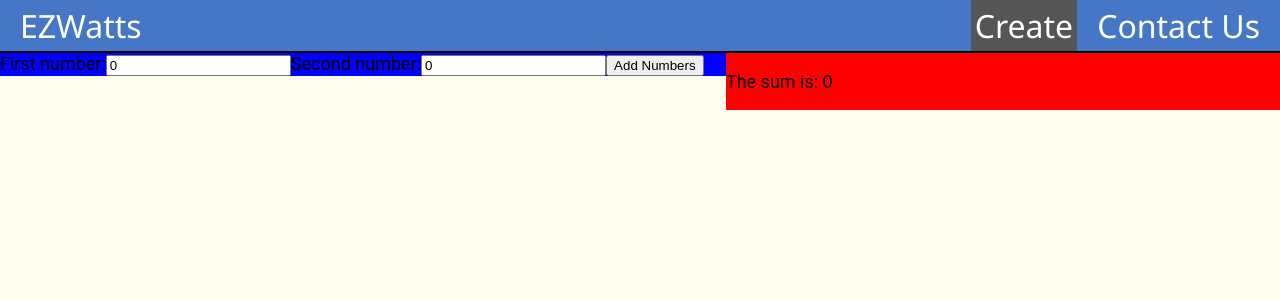
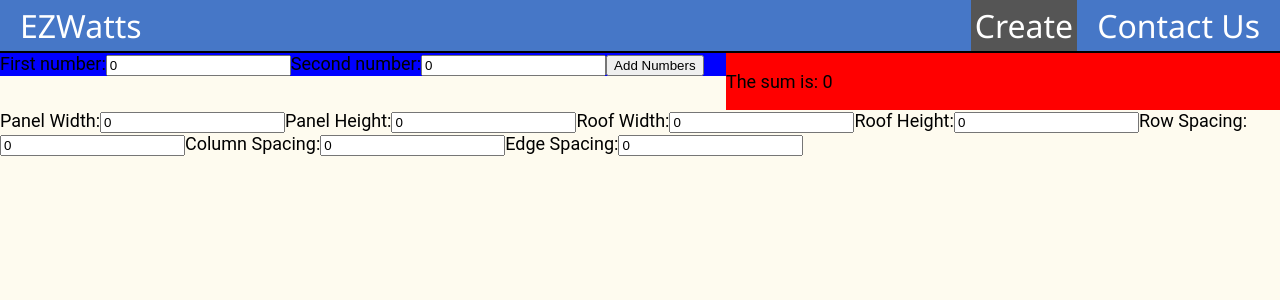
Before and after one commit to UMBC-447-Software-Engineering-Team/447-project.v1, a React (Create React App) app: page /create/Create in a window 1280 px wide. Shown: the top 300 px of the page. Built offline with nearby package versions, Linux system fonts and the light colour scheme.

Commit message:
Added panel drawing stuff
Not working 100%yet

```diff
--- a/src/components/PanelDrawing.js
+++ b/src/components/PanelDrawing.js
@@ -1,37 +1,29 @@
+import React, { useState, useRef, useEffect } from 'react';
 
+export function PanelDrawing() {
+  const [panelWidth, setPanelWidth] = useState(0);
+  const [panelHeight, setPanelHeight] = useState(0);
+  const [roofWidth, setRoofWidth] = useState(0);
+  const [roofHeight, setRoofHeight] = useState(0);
+  const [rowSpacing, setRowSpacing] = useState(0);
+  const [columnSpacing, setColumnSpacing] = useState(0);
+  const [edgeSpacing, setEdgeSpacing] = useState(0);
 
-  import React, { useLayoutEffect, useState } from "react";
-  //canvas size does not change
-  let canvasWidth = 600;
-  let canvasHeight = 600;
+  const canvasRef = useRef(null);
 
-  //user input width = 10 ft -> 120 in
-  //user input height = 12 ft -> 144 in
-  //scale height and width 1 unit = 1 in
+  useEffect(() => {
+    const canvas = canvasRef.current;
+    const ctx = canvas.getContext('2d');
 
-  let buildingWidth = 600;
-  let buildingHeight = 600;
-
-  //panel size based on user selection
-  //using let - cant reassign variable
-  let panelWidth = 20;
-  let panelHeight = 10;
-
-  //spacing
-  var sBuildingEdge = 20;
-  var sPanelRow = 30;
-  var sPanelCol = 10;
+    ctx.clearRect(0, 0, canvas.width, canvas.height);
 
     //juristiction
-  var juristictionWidth = panelWidth + sPanelCol; //expected = 30
-  var juristictionHeight = panelHeight + sPanelRow; //expected = 40
+    const juristictionWidth = panelWidth + columnSpacing; //expected = 30
+    const juristictionHeight = panelHeight + rowSpacing; //expected = 40
 
-  //how many calculation
-  //(buildingWidth(100) - (sBuildingEdge(20)*2))/juristictionWidth
-  //(buildingHeight(170) - (sBuildingEdge(20)*2))/juristictionHeight
-  //How many rows and columns of panel juristiction
-  var pColumnCount  = Math.floor(((buildingWidth - (sBuildingEdge*2))+sPanelCol)/juristictionWidth); //expected 2
-  var pRowCount= Math.floor(((buildingHeight - (sBuildingEdge*2))+sPanelRow)/juristictionHeight); //expected 4
+    // Calculate the number of panels that will fit on the roof
+    const numPanelsWide = Math.floor(((roofWidth - (edgeSpacing*2))+columnSpacing)/juristictionWidth);
+    const numPanelsTall = Math.floor((roofHeight - (2 * edgeSpacing) + rowSpacing) / (juristictionHeight));
 
     //empty array thats filled with total panels possible ie pColumnCount * pRowCount
     var panelsArr = {};
@@ -40,84 +32,68 @@
     //starting coordinates for the first top right of the box
     var xCoord = 20;
     var yCoord = 20;
-  for (var i = 0; i < pColumnCount; i++){
+    for (var i = 0; i < numPanelsWide; i++){
         panelsArr[i] = {};
-      for (var j = 0; j < pRowCount; j++){
+        for (var j = 0; j < numPanelsTall; j++){
             panelsArr[i][j] = {x:xCoord, y:yCoord, status:1}; //status 1 = true, 0 = delete
             yCoord = yCoord + juristictionHeight;
         }
         xCoord = xCoord + juristictionWidth;
         yCoord = 20
     }
+    //for visulization of buiilding
+    ctx.strokeRect(0,0,roofWidth,roofHeight);
+    //for visulization of usable building space on building
+    var tempBuildWidth = roofWidth - (edgeSpacing * 2);
+    var tempBuildHeight = roofHeight - (edgeSpacing * 2);
 
-  const View = ({ data }) => {
-      //get values from form and save into numbers needed
-      const buildingWidth = data?.buildingWidth
-      const buildingHeight = data?.buildingHeight
-      const panelWidth = data?.panelWidth
-      const panelHeight = data?.panelHeight
-      const sBuildingEdge = data?.sBuildingEdge
-      const sPanelRow = data?.sPanelRow
-      const sPanelCol = data?.sPanelCol
+    ctx.fillStyle = "green";  //box inside the outer canvas or grid
+    ctx.fillRect(edgeSpacing, edgeSpacing, tempBuildWidth, tempBuildHeight);
 
+    // Draw the panels on the roof
+    for (let i = 0; i < numPanelsTall; i++) {
+      for (let j = 0; j < numPanelsWide; j++) {
+        var tempX = panelsArr[i][j].x;
+        var tempY = panelsArr[i][j].y;
+        //draw panel
+        ctx.fillStyle = "blue";
+        ctx.fillRect(tempX, tempY, panelWidth, panelHeight);
 
-      // useLayoutEffect( () => {
-      //     const canvas = document.getElementById("panelCan");
-      //     const ctx = canvas.getContext("2d");
-
-      //     //for visulization of buiilding
-      //     ctx.strokeRect(0,0,buildingWidth,buildingHeight);
-      //     //for visulization of usable building space on building
-      //     var tempBuildWidth = buildingWidth - (sBuildingEdge * 2);
-      //     var tempBuildHeight = buildingHeight - (sBuildingEdge * 2);
-
-      //     ctx.fillStyle = "green";  //box inside the outer canvas or grid
-      //     ctx.fillRect(sBuildingEdge, sBuildingEdge, tempBuildWidth, tempBuildHeight);
-
-      //     var xCord = panelsArr[1][2].y
-
-      //     for (i = 0; i < pColumnCount; i++){
-      //         //in column
-      //         for (j = 0; j < pRowCount; j++){
-      //             //get x,y cordinates for each panel in row
-      //             var tempX = panelsArr[i][j].x;
-      //             var tempY = panelsArr[i][j].y;
-
-      //             //draw panel
-      //             ctx.fillStyle = "blue";
-      //             ctx.fillRect(tempX, tempY, panelWidth, panelHeight);
-      //         }
-
-      //     }
-      //  });
-
-
+      }
+    }
+  }, [panelWidth, panelHeight, roofWidth, roofHeight, rowSpacing, columnSpacing, edgeSpacing]);
 
     return (
-      // <>
-      // <p>buildingWidth: {buildingWidth}</p>
-      // <canvas
-      //   id="panelCan"
-      //   style={{backgroundColor: '#F5F5DC'}} //outter canvas or grid
-      //   width={canvasWidth}
-      //   height={canvasHeight}
-      // >
-      //   Canvas
-      // </canvas>
-      // </>
-
-  <>
-
-        <p>buildingWidth: {buildingWidth}</p>
-        <p>buildingHeight: {buildingHeight}</p>
-        <p>panelWidth: {panelWidth}</p>
-        <p>panelHeight: {panelHeight}</p>
-        <p>sBuildingEdge: {sBuildingEdge}</p>
-        <p>sPanelRow: {sPanelRow}</p>
-        <p>sPanelCol: {sPanelCol}</p>
-
-      </>
+      <div>
+        <label>
+          Panel Width:
+          <input type="number" value={panelWidth} onChange={event => setPanelWidth(event.target.value)} />
+        </label>
+        <label>
+          Panel Height:
+          <input type="number" value={panelHeight} onChange={event => setPanelHeight(event.target.value)} />
+        </label>
+        <label>
+          Roof Width:
+          <input type="number" value={roofWidth} onChange={event => setRoofWidth(event.target.value)} />
+        </label>
+        <label>
+          Roof Height:
+          <input type="number" value={roofHeight} onChange={event => setRoofHeight(event.target.value)} />
+        </label>
+        <label>
+        Row Spacing:
+          <input type="number" value={rowSpacing} onChange={event => setRowSpacing(event.target.value)} />
+        </label>
+        <label>
+        Column Spacing:
+          <input type="number" value={columnSpacing} onChange={event => setColumnSpacing(event.target.value)} />
+        </label>
+        <label>
+        Edge Spacing:
+          <input type="number" value={edgeSpacing} onChange={event => setEdgeSpacing(event.target.value)} />
+        </label>
+        <canvas ref={canvasRef} width={roofWidth} height={roofHeight} />
+      </div>
     );
-  };
-
-  export default View;
+  }
--- a/src/pages/create/Create.js
+++ b/src/pages/create/Create.js
@@ -1,6 +1,6 @@
 import { useState } from "react";
 import PrettyForm from "../../components/Form"
-import PanelDrawing from "../../components/PanelDrawing"
+import {PanelDrawing} from "../../components/PanelDrawing"
 import ReactDOM from 'react-dom/client';
 
 
@@ -25,7 +25,7 @@ export function Create() {
     <p>The sum is: {sum}</p>
 
         </div>
-      </div>
+      </div><PanelDrawing/>
      </>
 
 
```
Also changed, not shown: src/App.js (line endings or trailing spaces). Lines whose indentation alone changed are shown as unchanged.
